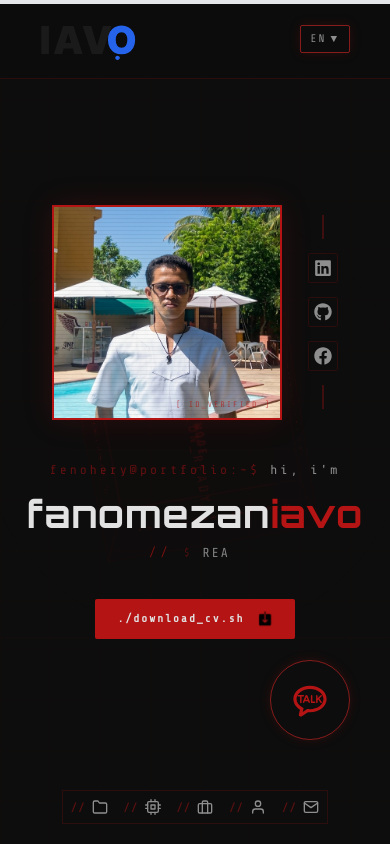
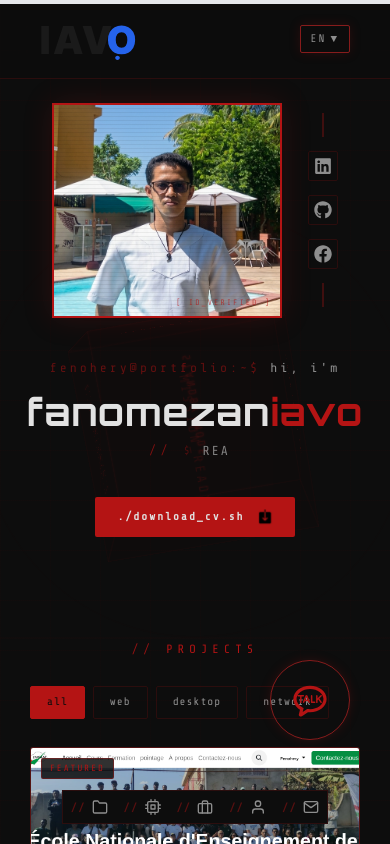
Before and after one commit to Rktmmnrn/MyPortfolio, a React (Vite) app in the folder MyPortfolio/: page / in a window 390 px wide. Shown: the top 844 px of the page. Built offline with nearby package versions, Linux system fonts and the light colour scheme.

Commit message:
ajuste responsive 3

```diff
--- a/MyPortfolio/src/styles/styleHN.css
+++ b/MyPortfolio/src/styles/styleHN.css
@@ -269,7 +269,7 @@ header button {
 }
 
 header.scrolled {
-  padding: 10px 40px;
+  padding: 8px 40px;
   transition: padding 0.2s;
 }
 
@@ -317,10 +317,9 @@ main>button img {
 ════════════════════════════════════════════ */
 .hero {
   @apply flex flex-col-reverse items-center w-full gap-10;
-  min-height: 100svh;
+  min-height: 640px;
   max-height: 720px;
   justify-content: center;
-  margin-top: 0px;
 }
 
 .hero>div:first-child {
@@ -781,7 +780,7 @@ footer {
   }
 
   header.scrolled {
-    padding: 10px 60px;
+    padding: 8px 60px;
   }
 
   main {
@@ -816,7 +815,7 @@ footer {
   }
 
   header.scrolled {
-    padding: 10px 80px;
+    padding: 8px 80px;
   }
 
   main {
```
